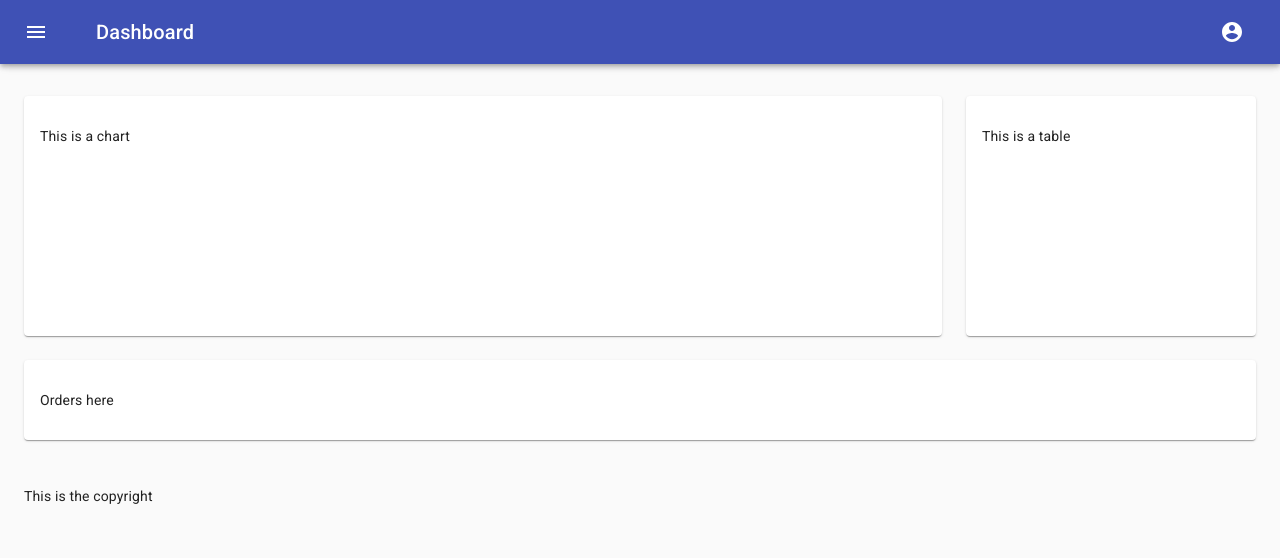
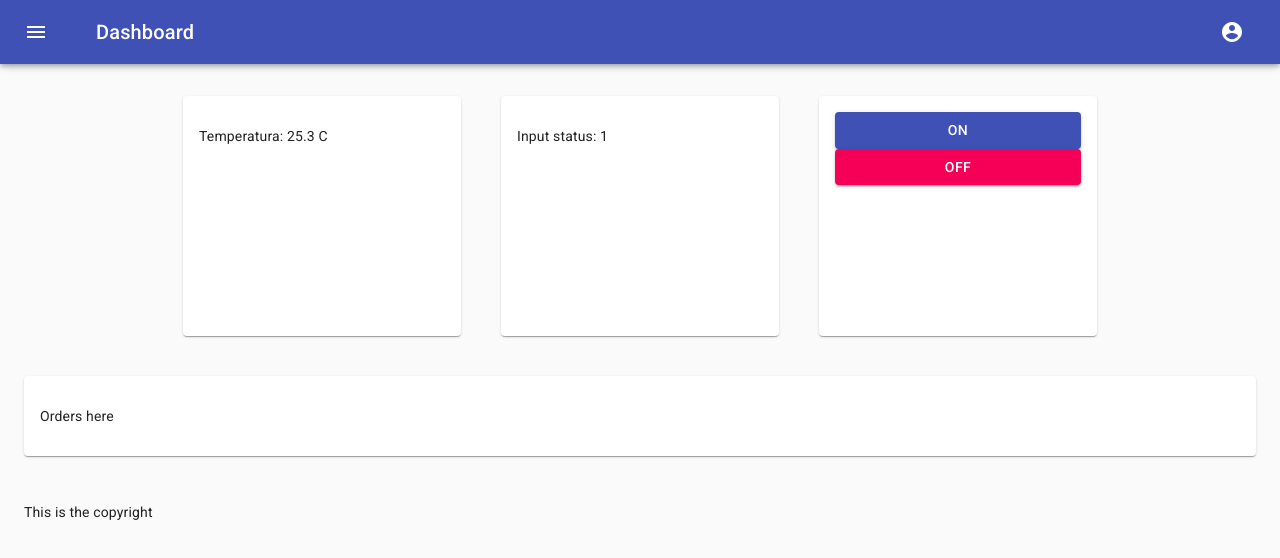
Before and after one commit to plaintext-club/paralysis, a React (Create React App) app: page / in a window 1280 px wide. Shown: the top 558 px of the page. Built offline with nearby package versions, Linux system fonts and the light colour scheme.

Commit message:
basic layout for main app functions

```diff
--- a/src/Dashboard.jsx
+++ b/src/Dashboard.jsx
@@ -6,7 +6,8 @@ import {
 	Grid,
 	Paper,
 	Box,
-	Container
+	Container,
+	Button
 } from "@material-ui/core";
 
 const useStyles = makeStyles(function (theme) {
@@ -36,20 +37,27 @@ function Dashboard() {
 		<>
 			<div className={classes.appBarSpacer} />
 			<Container maxWidth="lg" className={classes.container}>
-				<Grid container spacing={3}>
-					{/* Chart */}
-					<Grid item xs={12} md={8} lg={9}>
+				<Grid container justify="center" spacing={5}>
+					<Grid item xs={12} md={6} lg={3}>
 						<Paper className={fixedHeightPaper}>
-							<p>This is a chart</p>
+							<p>Temperatura: 25.3 C</p>
 						</Paper>
 					</Grid>
-					{/* Recent Deposits */}
-					<Grid item xs={12} md={4} lg={3}>
+					<Grid item xs={12} md={6} lg={3}>
 						<Paper className={fixedHeightPaper}>
-							<p>This is a table</p>
+							<p>Input status: 1</p>
 						</Paper>
 					</Grid>
-					{/* Recent Orders */}
+					<Grid item xs={12} md={6} lg={3}>
+						<Paper className={fixedHeightPaper}>
+							<Button variant="contained" color="primary">
+								ON
+							</Button>
+							<Button variant="contained" color="secondary">
+								OFF
+							</Button>
+						</Paper>
+					</Grid>
 					<Grid item xs={12}>
 						<Paper className={classes.paper}>
 							<p>Orders here</p>
```
